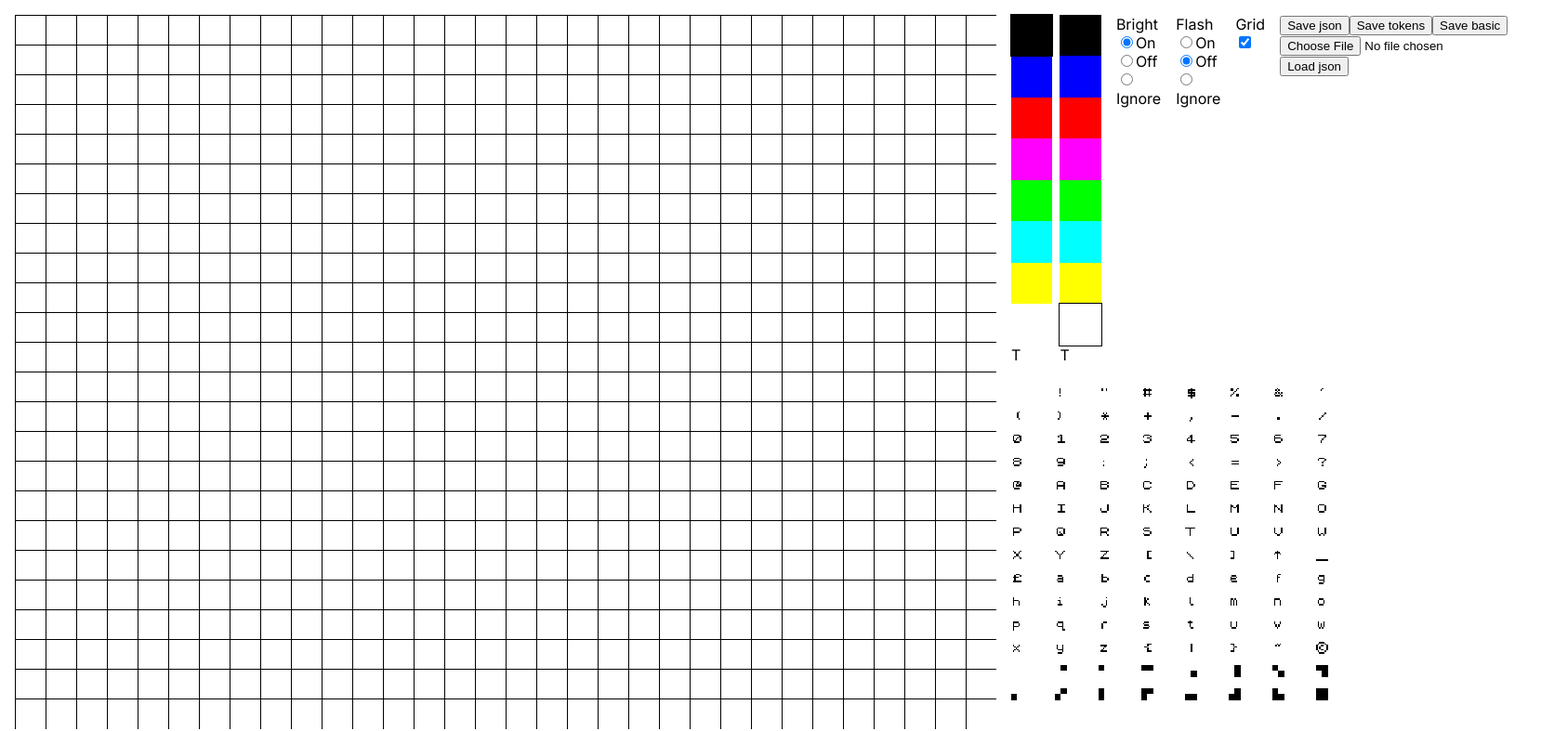
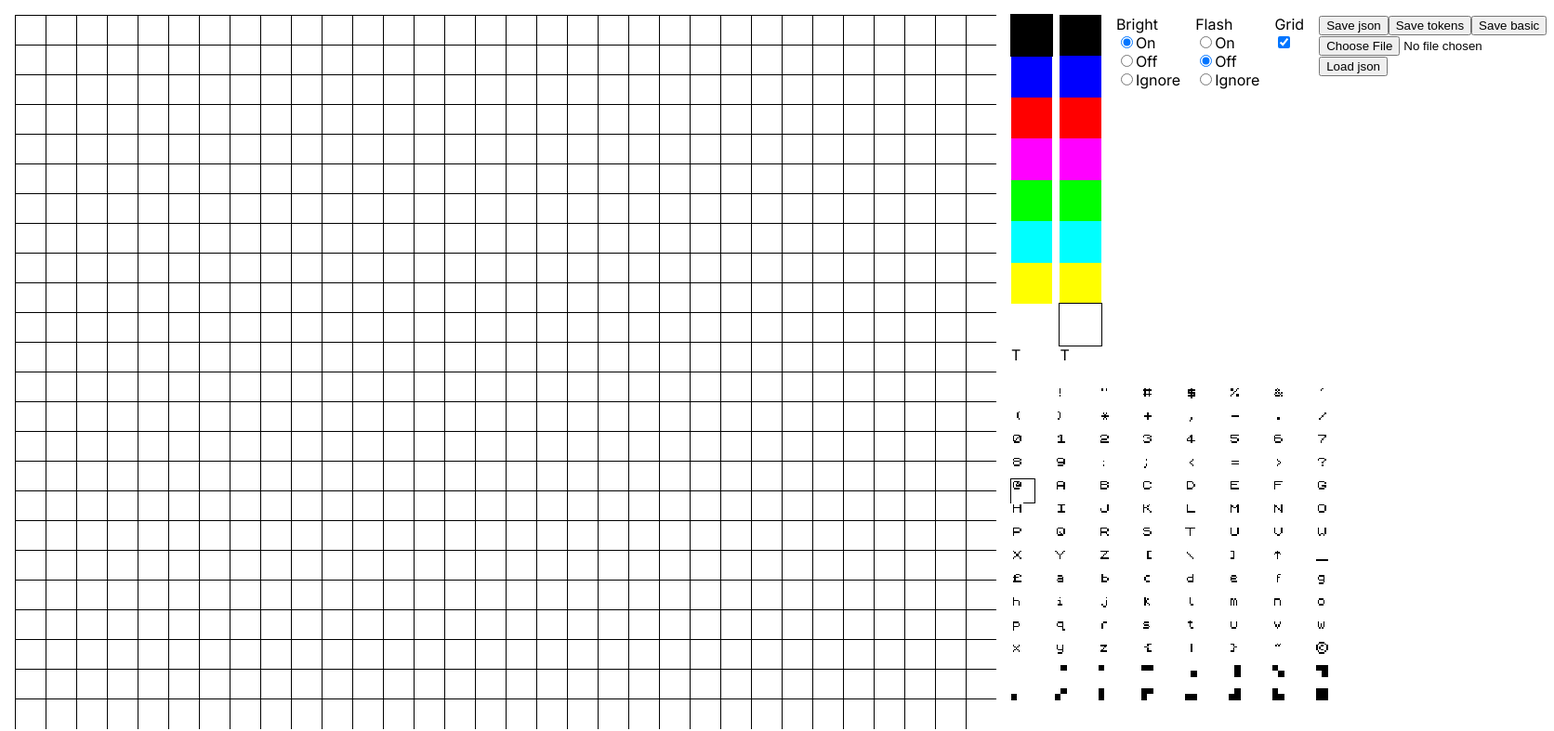
Before and after one commit to rajdee/specscii-online, a Next.js app: page / in a window 1280 px wide. Shown: the top 787 px of the page at 93% size, 1672 px wide, since content can reach past the window. Built offline with nearby package versions, Linux system fonts and the light colour scheme.

Commit message:
Visual fixes

```diff
--- /dev/null
+++ b/src/app/editor-controls/nullable-boolean-selector/nullable-boolean-selector.module.css
@@ -0,0 +1,4 @@
+.label {
+    display: block;
+    white-space: nowrap;
+}
--- a/src/app/editor-controls/nullable-boolean-selector/nullable-boolean-selector.tsx
+++ b/src/app/editor-controls/nullable-boolean-selector/nullable-boolean-selector.tsx
@@ -1,4 +1,6 @@
 import {ReactNode} from 'react';
+import styles from './nullable-boolean-selector.module.css';
+
 interface NullableBooleanSelectorProps {
     setting: boolean | null,
     changeSetting: (setting: boolean | null) => void,
@@ -26,7 +28,7 @@ export const NullableBooleanSelector = ({setting, changeSetting, children}: Null
         <div>
             {children}
             <div>
-                <label>
+                <label className={styles.label}>
                     <input
                         type="radio"
                         value="on"
@@ -35,7 +37,7 @@ export const NullableBooleanSelector = ({setting, changeSetting, children}: Null
                     />
                     On
                 </label>
-                <label>
+                <label className={styles.label}>
                     <input
                         type="radio"
                         value="off"
@@ -44,7 +46,7 @@ export const NullableBooleanSelector = ({setting, changeSetting, children}: Null
                     />
                     Off
                 </label>
-                <label>
+                <label className={styles.label}>
                     <input
                         type="radio"
                         value="ignore"
--- a/src/app/editor-controls/symbols-selector/symbol-selector/symbol-selector.module.css
+++ b/src/app/editor-controls/symbols-selector/symbol-selector/symbol-selector.module.css
@@ -3,3 +3,7 @@
     aspect-ratio: 1;
     image-rendering: pixelated;
 }
+
+.symbol-selector-selected {
+    outline: 1px solid black;
+}
--- a/src/app/editor-controls/symbols-selector/symbol-selector/symbol-selector.tsx
+++ b/src/app/editor-controls/symbols-selector/symbol-selector/symbol-selector.tsx
@@ -14,6 +14,7 @@ interface SymbolSelectorProps {
 const width = 16;
 const height = 16;
 export const SymbolSelector = ({symbolNumber, selected, changeSymbol}: SymbolSelectorProps) => {
+    const className = selected?`${styles['symbol-selector']} ${styles['symbol-selector-selected']}`:`${styles['symbol-selector']} `;
     const canvasRef = useRef(null);
     useLayoutEffect(() => {
         const symbol = symbolsProvider.getSymbol(symbolNumber);
@@ -59,7 +60,7 @@ export const SymbolSelector = ({symbolNumber, selected, changeSymbol}: SymbolSel
         onPointerMove={pointerMove}
         onClick={click}
         ref={canvasRef}
-        className={styles['symbol-selector']}
+        className={className}
         width={width}
         height={height}></canvas>;
 };
--- a/src/app/models/editor-context.ts
+++ b/src/app/models/editor-context.ts
@@ -3,19 +3,19 @@ import {CanvasField} from '@/app/models/canvas-field';
 import {ZxColorNames} from '@/app/models/zx-color-names';
 export type EditorContextValue = {
     symbol: number | null,
-    setSymbol: CallableFunction,
+    setSymbol: (symbol: number | null) => void,
     grid: boolean,
-    setGrid: CallableFunction,
-    ink: ZxColorNames.BLACK,
-    setInk: CallableFunction,
-    paper: ZxColorNames.WHITE,
-    setPaper: CallableFunction,
+    setGrid: (grid: boolean) => void,
+    ink: ZxColorNames | null,
+    setInk: (ink: ZxColorNames | null) => void,
+    paper: ZxColorNames | null,
+    setPaper: (paper: ZxColorNames | null) => void,
     bright:  boolean | null,
-    setBright: CallableFunction,
+    setBright: (bright:  boolean | null) => void,
     flash:  boolean | null,
-    setFlash: CallableFunction,
+    setFlash: (flash:  boolean | null) => void,
     fieldsMap:  Array<CanvasField>,
-    setFieldsMap: CallableFunction,
+    setFieldsMap: (fieldsMap:  Array<CanvasField>) => void,
 }
 const defaultValue:EditorContextValue = {
     symbol: 0,
--- a/src/app/page.tsx
+++ b/src/app/page.tsx
@@ -17,7 +17,6 @@ export default function Home() {
     const [bright, setBright] = useState<boolean | null>(true);
     const [flash, setFlash] = useState<boolean | null>(false);
     const [fieldsMap, setFieldsMap] = useState(Array(768).fill(null).map((_, index) => ({
-        grid: true,
         ink: ZxColorNames.BLACK,
         paper: ZxColorNames.WHITE,
         symbol: 0,
```
